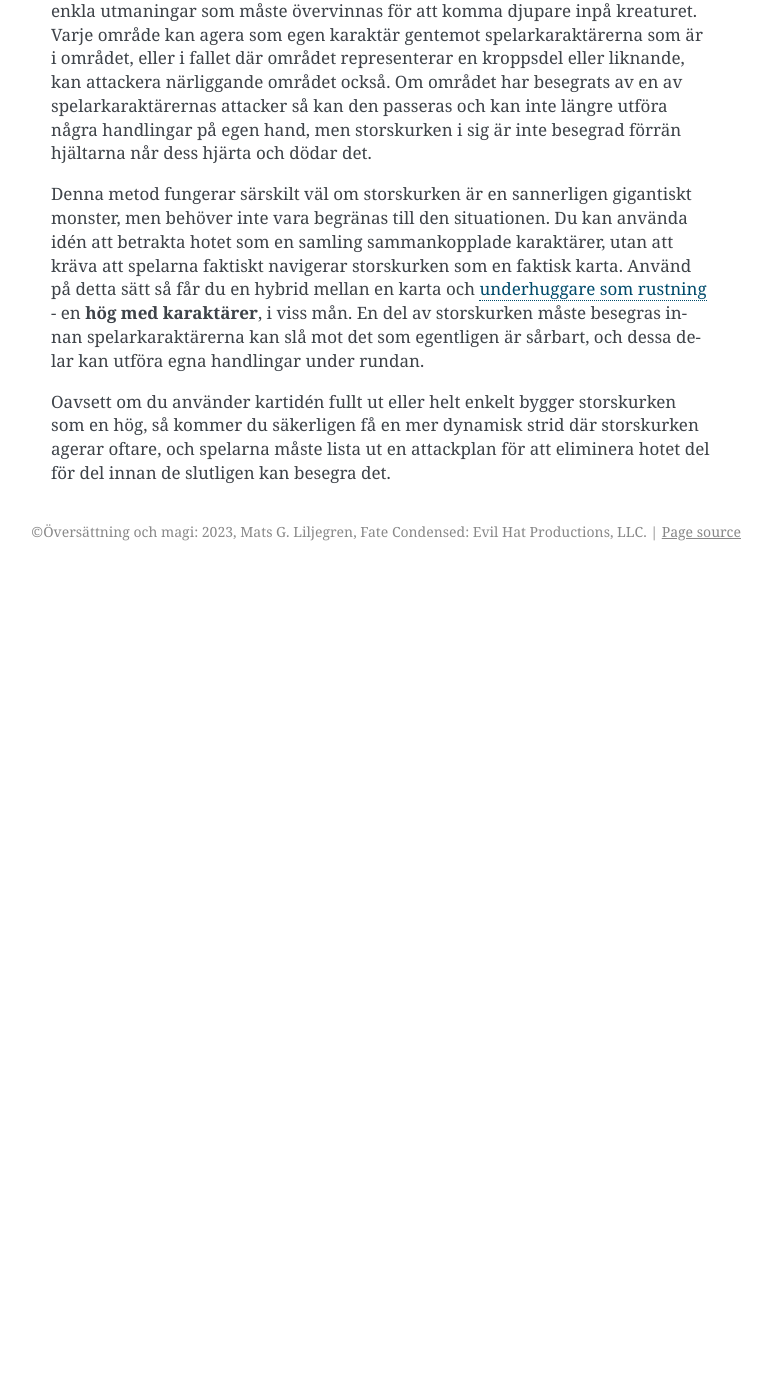
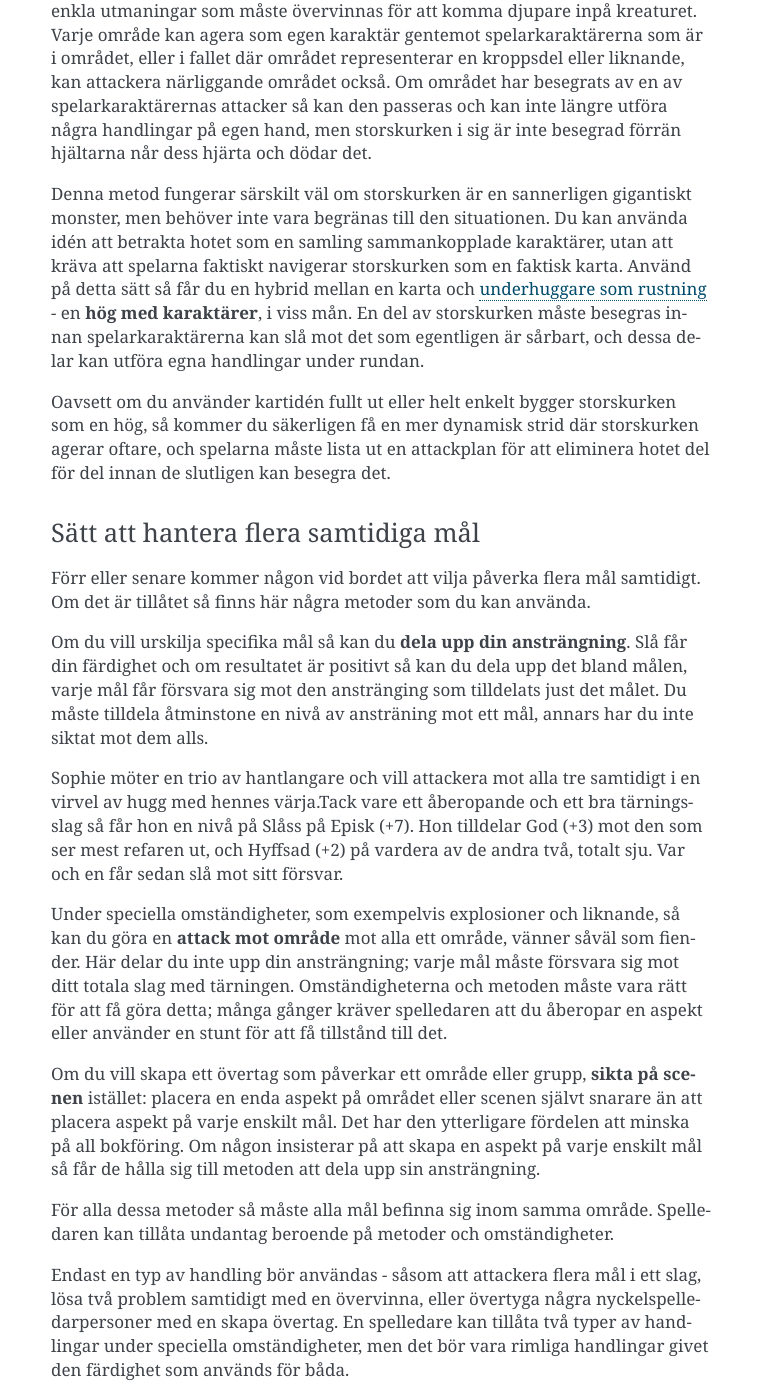
Before and after one commit to matslil/fate-condensed-svenska, a Sphinx documentation site: the page built from docs/source/fate.rst, in a window 1280 px wide and 1400 px high, scrolled down 57164 px. Shown: the whole window, without its empty margins (369-1141 px from the left). Built offline with Sphinx 7.4.7, drawn with Linux system fonts in a browser that asks for light colours; before the commit the page ends 57735 px from its top, so only the background shows below that; some of the changed text lies outside the part shown.

Commit message:
Alla regler översatta, men ej korrekturlästa

```diff
--- a/docs/source/fate.rst
+++ b/docs/source/fate.rst
@@ -1405,3 +1405,31 @@ Allteftersom du berättar detaljer om kartan hos storskurken så har varje områ
 Denna metod fungerar särskilt väl om storskurken är en sannerligen gigantiskt monster, men behöver inte vara begränas till den situationen. Du kan använda idén att betrakta hotet som en samling sammankopplade karaktärer, utan att kräva att spelarna faktiskt navigerar storskurken som en faktisk karta. Använd på detta sätt så får du en hybrid mellan en karta och `underhuggare som rustning`_ - en **hög med karaktärer**, i viss mån. En del av storskurken måste besegras innan spelarkaraktärerna kan slå mot det som egentligen är sårbart, och dessa delar kan utföra egna handlingar under rundan.
 
 Oavsett om du använder kartidén fullt ut eller helt enkelt bygger storskurken som en hög, så kommer du säkerligen få en mer dynamisk strid där storskurken agerar oftare, och spelarna måste lista ut en attackplan för att eliminera hotet del för del innan de slutligen kan besegra det.
+
+Sätt att hantera flera samtidiga mål
+====================================
+
+Förr eller senare kommer någon vid bordet att vilja påverka flera mål samtidigt. Om det är tillåtet så finns här några metoder som du kan använda.
+
+Om du vill urskilja specifika mål så kan du **dela upp din ansträngning**. Slå får din färdighet och om resultatet är positivt så kan du dela upp det bland målen, varje mål får försvara sig mot den anstränging som tilldelats just det målet. Du måste tilldela åtminstone en nivå av ansträning mot ett mål, annars har du inte siktat mot dem alls.
+
+Sophie möter en trio av hantlangare och vill attackera mot alla tre samtidigt i en virvel av hugg med hennes värja.Tack vare ett åberopande och ett bra tärningsslag så får hon en nivå på Slåss på Episk (+7). Hon tilldelar God (+3) mot den som ser mest refaren ut, och Hyffsad (+2) på vardera av de andra två, totalt sju. Var och en får sedan slå mot sitt försvar.
+
+Under speciella omständigheter, som exempelvis explosioner och liknande, så kan du göra en **attack mot område** mot alla ett område, vänner såväl som fiender. Här delar du inte upp din ansträngning; varje mål måste försvara sig mot ditt totala slag med tärningen. Omständigheterna och metoden måste vara rätt för att få göra detta; många gånger kräver spelledaren att du åberopar en aspekt eller använder en stunt för att få tillstånd till det.
+
+Om du vill skapa ett övertag som påverkar ett område eller grupp, **sikta på scenen** istället: placera en enda aspekt på området eller scenen självt snarare än att placera aspekt på varje enskilt mål. Det har den ytterligare fördelen att minska på all bokföring. Om någon insisterar på att skapa en aspekt på varje enskilt mål så får de hålla sig till metoden att dela upp sin ansträngning.
+
+För alla dessa metoder så måste alla mål befinna sig inom samma område. Spelledaren kan tillåta undantag beroende på metoder och omständigheter.
+
+Endast en typ av handling bör användas - såsom att attackera flera mål i ett slag, lösa två problem samtidigt med en övervinna, eller övertyga några nyckelspelledarpersoner med en skapa övertag. En spelledare kan tillåta två typer av handlingar under speciella omständigheter, men det bör vara rimliga handlingar givet den färdighet som används för båda.
+
+Vapen- och rustningsnivå
+========================
+
+Vill du få in lite av känslan med stridsutrustning som andra spel har? Då kan du överväga att använda vapen- och rustningsnivåer. I korthet så gör ett vapen mer skada medan rustning hindrar det från att inträffa. (Du kan få samma effekt med stunt men att använda stunt kanske inte känns rätt för dig.)
+
+**vVpennivå** lägger till skada vid lyckad träff. Om du har Vapen:2, så betyder det att en träff ger 2 mer i skada än normalt.Detta räknas också in för oavgjort; du ger skada mot stress vid oavgjort *istället* för att få en bonus.
+
+**Rustningsnivå** reducerar skadan vid lyckad träff. Rustning:2 gör att varje skada blir 2 mindre än normalt. Om du träffar men målets Rustning minskar attackens skdada till 0 eller lägre så får du en bonus du kan använda mot det målet men du gör ingen skada.
+
+Välj värdeområdet för nivån omsorgsfullt. Håll ett öga på hur sannolikt det är att de ger en konsekvens (eller värre) vid oavgjort. Vi rekommenderar ett värdeområde mellan 0 och 4 som mest.
```
